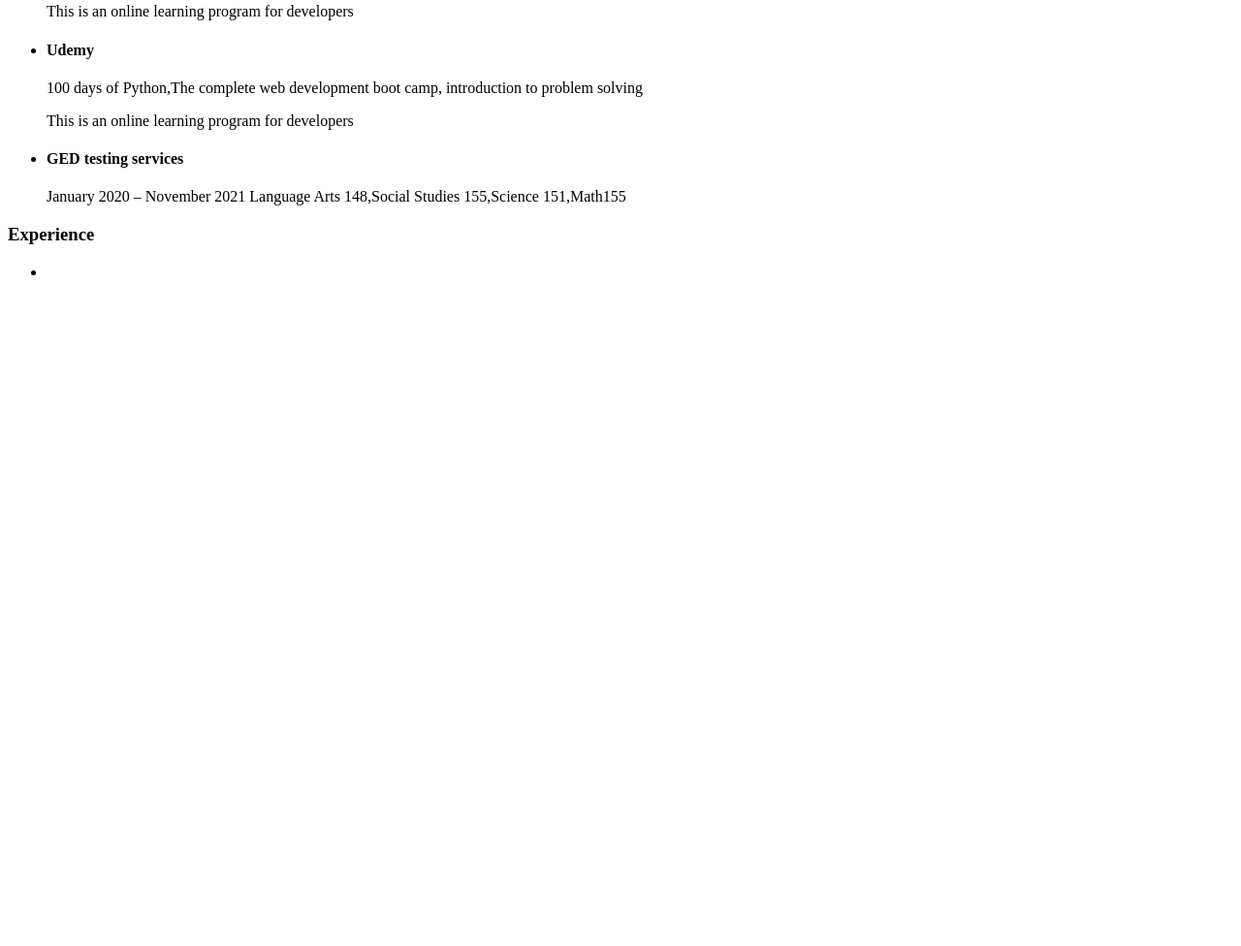
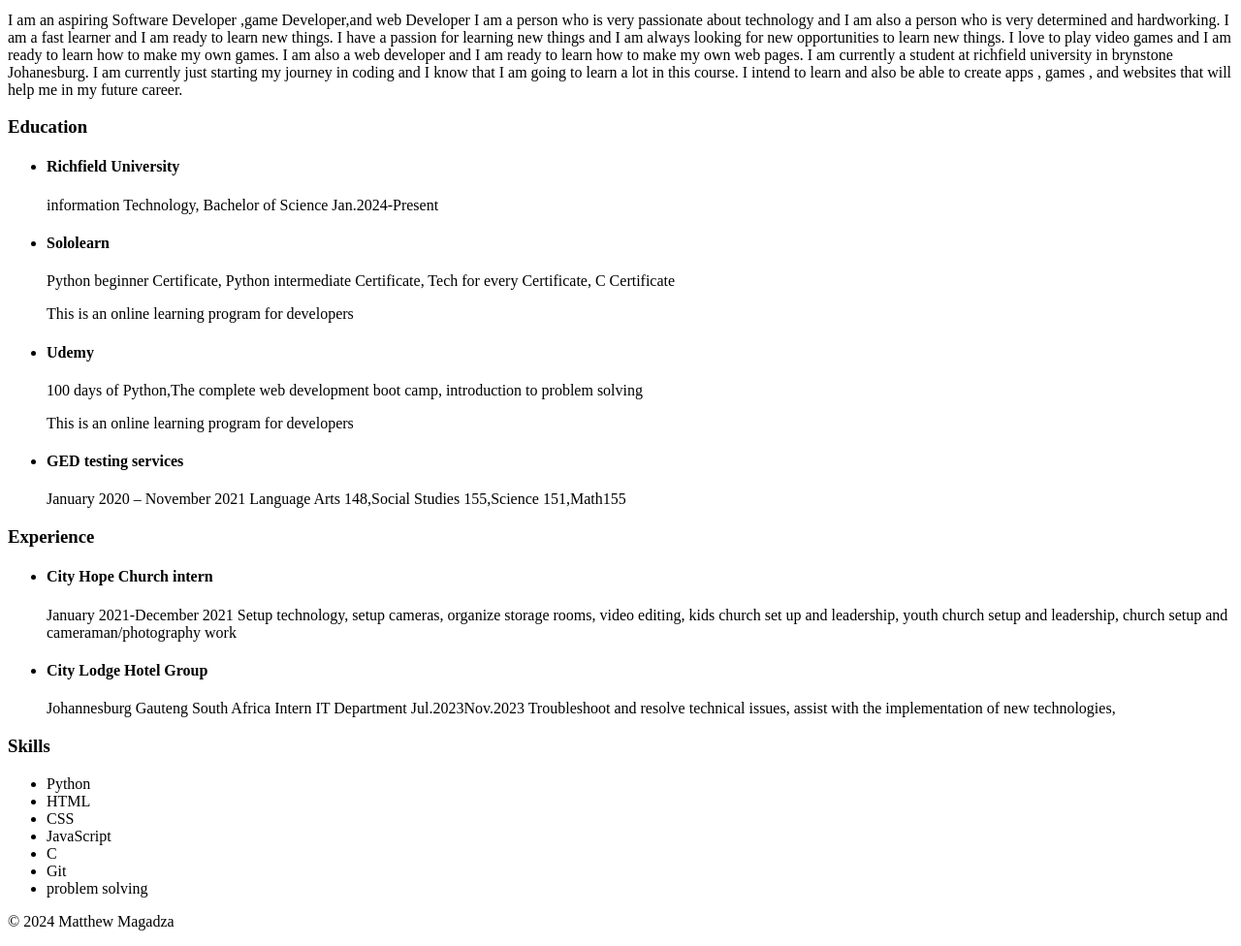
Before and after one commit to MattM1114/100_days_of_webdev, a plain HTML site: page 1st-capstone/index.html in a window 1280 px wide. Shown: the part 468-1444 px from the top of the page at 97% size. Before the commit the page ends 800 px from the top, so only its background shows below. Drawn offline with Linux system fonts and the light colour scheme.

Commit message:
added my picture and skills to my resume

```diff
--- a/1st-capstone/index.html
+++ b/1st-capstone/index.html
@@ -3,6 +3,7 @@
     <head><title>My Resume</title></head>
 
     <body>
+        <img src="20220711_172303.jpg" height="300" alt="My Picture">
         <h1>Matthew Magadza</h1>
         <h2>Software Developer</h2>
         <h3>About Me</h3>
@@ -47,5 +48,32 @@
     </ul>
     <h3>Experience</h3>
     <ul>
-        <li></li>
+        <li><h4>City Hope Church intern</h4>
+        <p>January 2021-December 2021
+            Setup technology, setup cameras, organize storage rooms,
+            video editing, kids church set up and leadership,
+            youth church setup and leadership,
+            church setup and cameraman/photography work
+        </p></li>
+            <li><h4>City Lodge Hotel Group</h4>
+            <p>Johannesburg Gauteng South Africa Intern IT Department
+                Jul.2023Nov.2023
+                Troubleshoot and resolve technical issues,
+                assist with the implementation of new technologies,</p>
+            </li>
+
     </ul>
+    <h3>Skills</h3>
+    <ul>
+        <li>Python</li>
+        <li>HTML</li>
+        <li>CSS</li>
+        <li>JavaScript</li>
+        <li>C</li>
+        <li>Git</li>
+        <li>problem solving</li>
+        </ul>
+
+    <footer>
+        <p>© 2024 Matthew Magadza</p>
+    </footer>
```
Also changed, not shown: 1st-capstone/20220711_172303.jpg (added).
